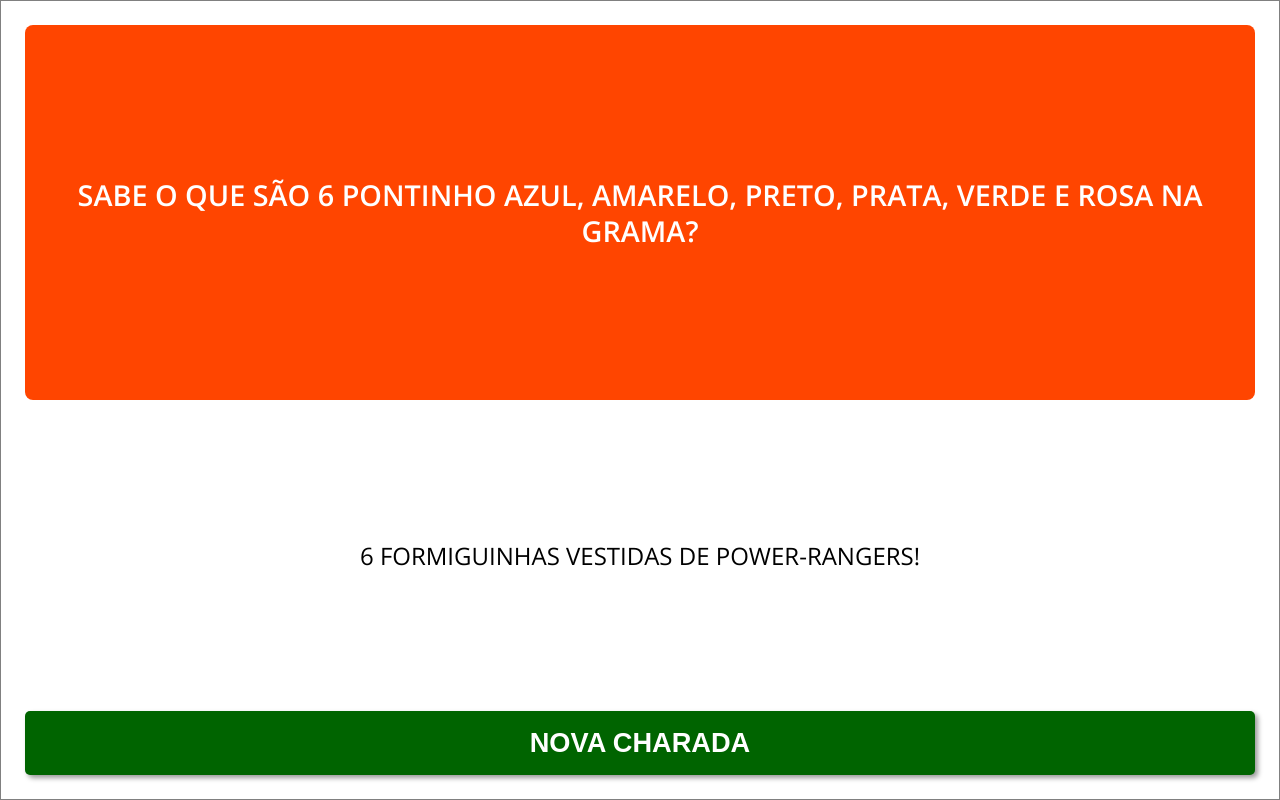
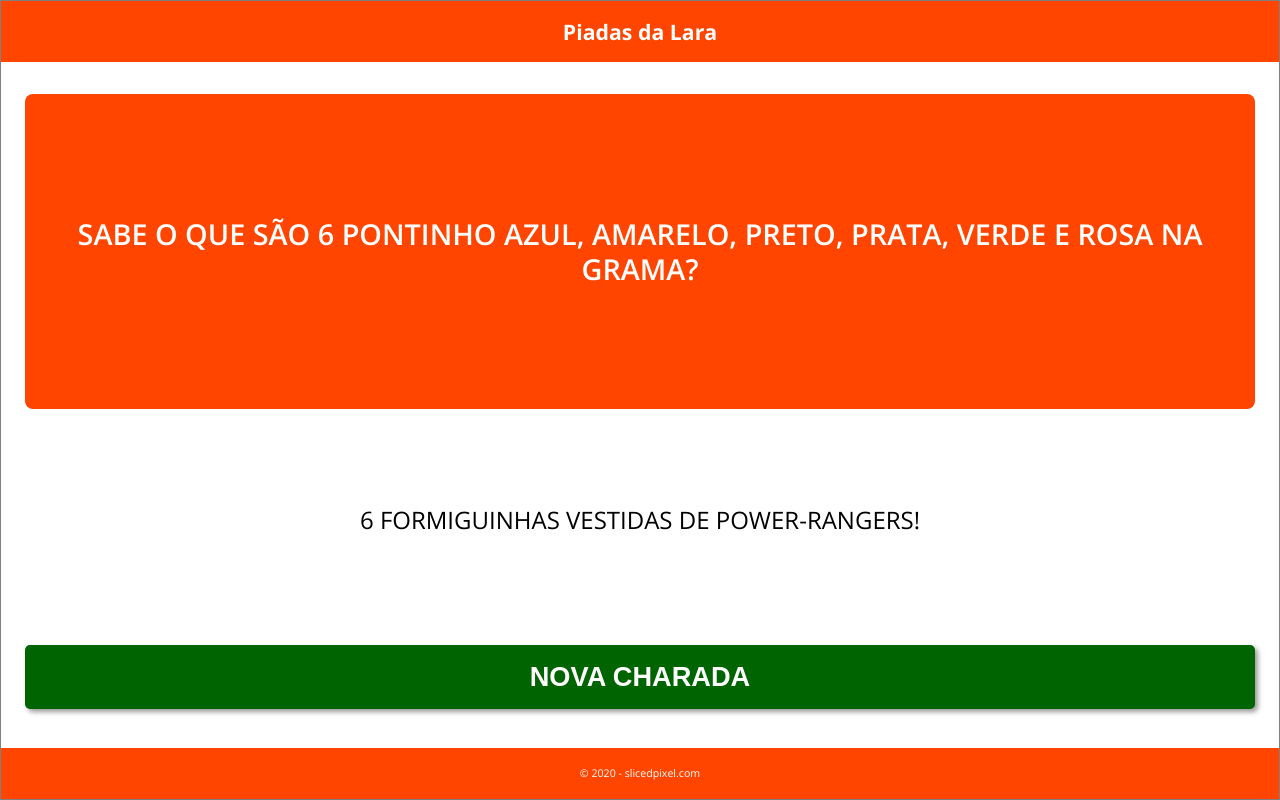
Before and after one commit to wildiney/jokes-app-for-kids-react, a React (Create React App) app: page / in a window 1280 px wide. Built offline with nearby package versions, Linux system fonts and the light colour scheme.

Commit message:
feat: header and footer added

```diff
--- a/package.json
+++ b/package.json
@@ -42,6 +42,7 @@
     "eslint-plugin-node": "^11.1.0",
     "eslint-plugin-promise": "^4.2.1",
     "eslint-plugin-react": "^7.20.6",
-    "eslint-plugin-standard": "^4.0.1"
+    "eslint-plugin-standard": "^4.0.1",
+    "git-commit-msg-linter": "^2.5.2"
   }
 }
--- a/src/App.css
+++ b/src/App.css
@@ -1,5 +1,9 @@
+:root{
+  --primary-color:orangered
+}
+
 .App{
-  padding: 1.5rem;
+  padding:0;
   text-align: center;
   display: flex;
   height: 100%;
@@ -7,17 +11,35 @@
   border: 1px solid gray;
   flex-direction: column;
 }
+.menu{
+  background-color: var(--primary-color);
+  margin-bottom: 0.5rem;
+  padding:.5rem
+}
+.menu h1{
+  margin:0;
+  padding:.5rem;
+  color:white
+}
+
+footer{
+  background-color: var(--primary-color);
+  padding:.5rem;
+  color:white;
+}
+
 .joke{
-  margin: auto;
+  margin: 1.5rem;
   height: 100%;
-  width: 100%;
+  width: auto;
   justify-content: center;
   align-items: center;
   display: grid;
   grid-template-columns: 1fr;
-  grid-template-rows: 50% 1fr min-content;
+  grid-template-rows: 50% 35% 15%;
   text-align: center;
 }
+
 
 .joke h2{
   grid-row: 1/2;
--- a/src/App.js
+++ b/src/App.js
@@ -1,4 +1,7 @@
 import React from 'react'
+
+import Header from './components/Header/Header'
+import Footer from './components/Footer/Footer'
 import Jokes from './components/Jokes/Jokes'
 
 import './App.css'
@@ -6,7 +9,9 @@ import './App.css'
 function App () {
   return (
     <div className="App">
+      <Header />
       <Jokes />
+      <Footer />
     </div>
   )
 }
--- /dev/null
+++ b/src/components/Footer/Footer.js
@@ -0,0 +1,11 @@
+import React from 'react'
+
+function Footer () {
+  return (
+    <footer>
+      <p>&copy; 2020 - slicedpixel.com</p>
+    </footer>
+  )
+}
+
+export default Footer
--- /dev/null
+++ b/src/components/Header/Header.js
@@ -0,0 +1,11 @@
+import React from 'react'
+
+function Header () {
+  return (
+    <div className="menu">
+      <h1>Piadas da Lara</h1>
+    </div>
+  )
+}
+
+export default Header
```
Also changed, not shown: 1 other file (tests, documents, lock files or other folders).
